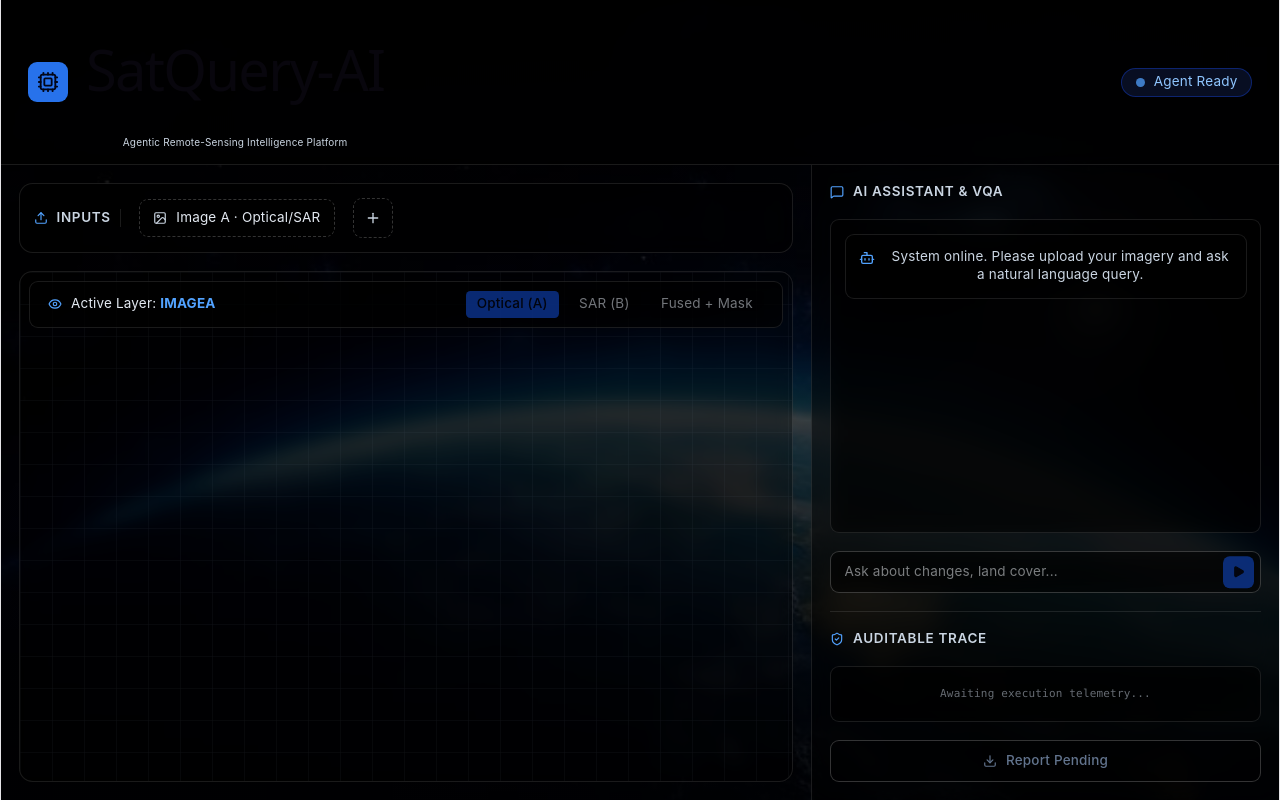
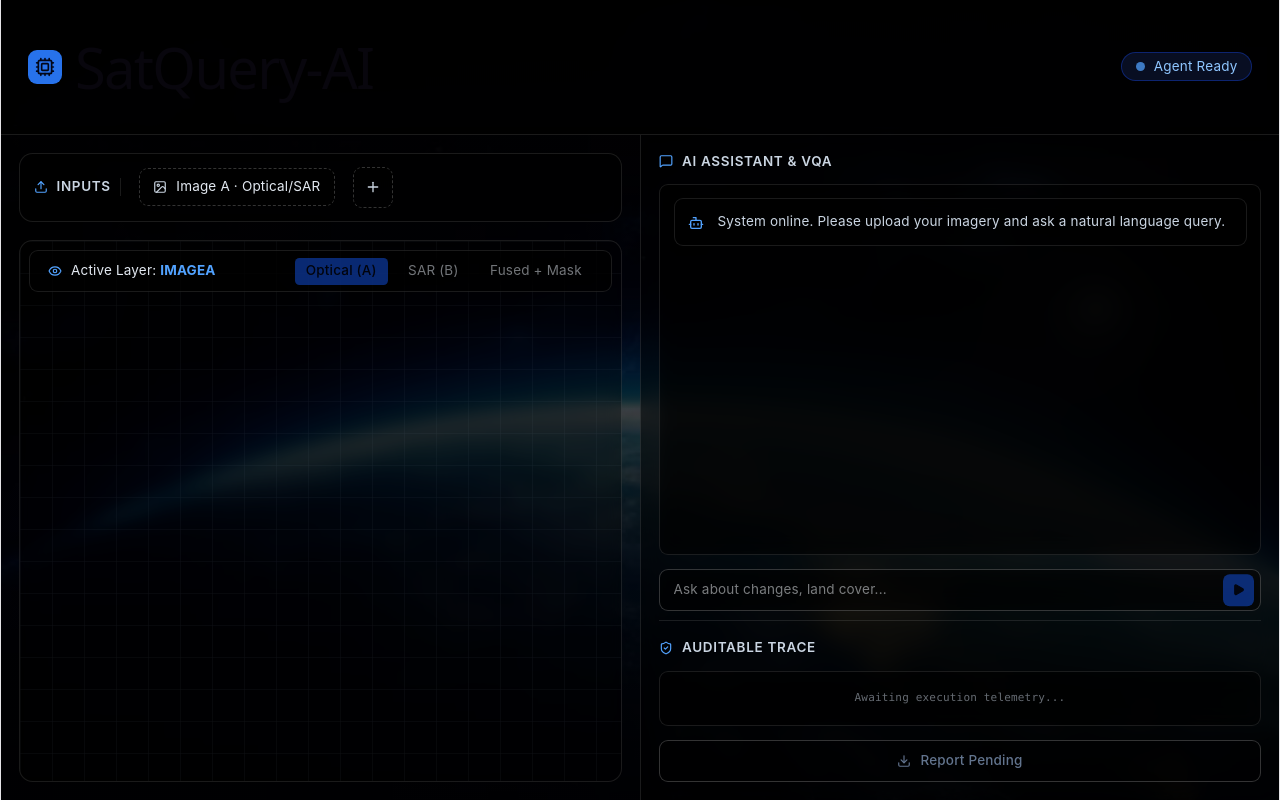
Before and after one commit to ruhaniraman/SatQuery-AI, a React app in the folder frontend/: page /dashboard in a window 1280 px wide. Built offline with nearby package versions, Linux system fonts and the light colour scheme; the HTML template or start-up script is replaced by a standard one.

Commit message:
frontend changes

```diff
--- a/frontend/src/Dashboard.jsx
+++ b/frontend/src/Dashboard.jsx
@@ -16,7 +16,7 @@ export default function SatQueryDashboard() {
   const [imageB, setImageB] = useState(null);
   const [previewA, setPreviewA] = useState(null);
   const [previewB, setPreviewB] = useState(null);
-  const [showImageB, setShowImageB] = useState(false); // NEW: Toggles Image B input
+  const [showImageB, setShowImageB] = useState(false);
 
   // Execution & Chat State
   const [isExecuting, setIsExecuting] = useState(false);
@@ -79,7 +79,11 @@ export default function SatQueryDashboard() {
 
       const data = await response.json();
       setExecutionResult(data);
-      setChatHistory(prev => [...prev, { role: 'ai', content: data.answer }]);
+
+      // Remove Markdown asterisks from the AI's answer
+      const cleanAnswer = data.answer.replace(/\*/g, '');
+
+      setChatHistory(prev => [...prev, { role: 'ai', content: cleanAnswer }]);
       setActiveLayer('evidence');
     } catch (err) {
       setError(err.message);
@@ -151,14 +155,14 @@ export default function SatQueryDashboard() {
 
       <div className="relative z-10 flex flex-col h-full">
 
-        <header className="flex items-center justify-between px-6 py-2 bg-black/50 backdrop-blur-md border-b border-white/10 shrink-0">
-          <div className="flex items-center space-x-4">
-            <div className="bg-blue-500/90 p-2 rounded-lg text-slate-950 font-bold">
-              <Cpu size={22} />
+        {/* Top Navbar - Pushed up with reduced padding */}
+        <header className="flex items-center justify-between px-6 py-1.5 bg-black/50 backdrop-blur-md border-b border-white/10 shrink-0">
+          <div className="flex items-center space-x-3">
+            <div className="bg-blue-500/90 p-1.5 rounded-lg text-slate-950 font-bold">
+              <Cpu size={20} />
             </div>
             <div>
-              <h1 className="text-2xl font-bold tracking-wide leading-none">SatQuery-AI</h1>
-              <p className="text-[10px] text-slate-300 mt-1">Agentic Remote-Sensing Intelligence Platform</p>
+              <h1 className="text-xl font-bold tracking-wide leading-none">SatQuery-AI</h1>
             </div>
           </div>
           <div className="flex items-center space-x-4 text-sm">
@@ -171,14 +175,14 @@ export default function SatQueryDashboard() {
 
         <div className="flex flex-1 overflow-hidden">
 
-          <main className="flex-1 flex flex-col overflow-hidden p-4 space-y-4">
+          {/* LEFT: Controls & Map - Set to exactly 50% width */}
+          <main className="w-1/2 flex flex-col overflow-hidden p-4 space-y-4">
 
             <div className="bg-black/50 backdrop-blur-md border border-white/10 rounded-xl p-3 flex items-center gap-4 shrink-0 overflow-x-auto">
               <div className="flex items-center gap-2 text-xs text-slate-300 font-semibold uppercase tracking-wider shrink-0 pr-2 border-r border-white/10">
                 <Upload size={14} className="text-blue-400" /> Inputs
               </div>
 
-              {/* Image A Upload */}
               <input
                 type="file"
                 accept="image/jpeg, image/png, image/webp, image/tiff, .tif"
@@ -194,7 +198,6 @@ export default function SatQueryDashboard() {
                 <span className="text-xs whitespace-nowrap">{imageA ? imageA.name : 'Image A · Optical/SAR'}</span>
               </div>
 
-              {/* Dynamic Image B Toggle */}
               {!showImageB ? (
                 <button
                   type="button"
@@ -237,8 +240,7 @@ export default function SatQueryDashboard() {
                 {renderCenterCanvas()}
               </div>
 
-              {/* Floating Top Bar on Map - Adjusted to top-2 to push it higher */}
-              <div className="absolute top-2 left-2 right-2 z-50 flex justify-between items-center bg-black/60 backdrop-blur-md border border-white/10 px-4 py-2 rounded-lg text-xs pointer-events-auto">
+              <div className="absolute top-2 left-2 right-2 z-50 flex justify-between items-center bg-black/60 backdrop-blur-md border border-white/10 px-4 py-1.5 rounded-lg text-xs pointer-events-auto">
                 <div className="flex items-center space-x-2 text-slate-200">
                   <Eye size={14} className="text-blue-400" />
                   <span>Active Layer: <strong className="text-blue-400 uppercase">{activeLayer}</strong></span>
@@ -270,14 +272,15 @@ export default function SatQueryDashboard() {
             </div>
           </main>
 
-          <section className="w-[26rem] bg-black/50 backdrop-blur-md border-l border-white/10 flex flex-col justify-between p-4 overflow-y-auto shrink-0">
+          {/* RIGHT: AI Assistant + Audit Trace - Set to exactly 50% width */}
+          <section className="w-1/2 bg-black/50 backdrop-blur-md border-l border-white/10 flex flex-col h-full p-4 shrink-0">
 
-            <div className="space-y-4 flex flex-col flex-1 overflow-hidden">
-              <h3 className="text-xs font-semibold uppercase tracking-wider text-slate-300 flex items-center shrink-0">
+            <div className="flex flex-col flex-1 min-h-0">
+              <h3 className="text-xs font-semibold uppercase tracking-wider text-slate-300 flex items-center shrink-0 mb-3">
                 <MessageSquare size={14} className="mr-2 text-blue-400" /> AI Assistant & VQA
               </h3>
 
-              <div className="bg-black/40 backdrop-blur-sm rounded-lg p-3 border border-white/10 flex-1 overflow-y-auto space-y-4 text-xs">
+              <div className="bg-black/40 backdrop-blur-sm rounded-lg p-3 border border-white/10 flex-1 min-h-0 overflow-y-auto space-y-4 text-xs mb-3">
 
                 {chatHistory.length === 0 && (
                   <div className="bg-black/30 backdrop-blur-sm p-3 rounded-lg border border-white/10 text-slate-300 flex items-start gap-3">
@@ -314,7 +317,7 @@ export default function SatQueryDashboard() {
                 )}
               </div>
 
-              <form onSubmit={handleRunPipeline} className="relative shrink-0">
+              <form onSubmit={handleRunPipeline} className="relative shrink-0 mb-2">
                 <input
                   type="text"
                   value={query}
@@ -333,12 +336,12 @@ export default function SatQueryDashboard() {
               </form>
             </div>
 
-            <div className="space-y-4 mt-4 pt-4 border-t border-white/10 shrink-0">
-              <h3 className="text-xs font-semibold uppercase tracking-wider text-slate-300 flex items-center">
+            <div className="pt-4 border-t border-white/10 shrink-0">
+              <h3 className="text-xs font-semibold uppercase tracking-wider text-slate-300 flex items-center mb-3">
                 <ShieldCheck size={14} className="mr-2 text-blue-400" /> Auditable Trace
               </h3>
 
-              <div className="bg-black/40 backdrop-blur-sm rounded-lg p-3 border border-white/10 text-[11px] space-y-1.5 text-slate-300 font-mono overflow-y-auto max-h-32">
+              <div className="bg-black/40 backdrop-blur-sm rounded-lg p-3 border border-white/10 text-[11px] space-y-1.5 text-slate-300 font-mono overflow-y-auto max-h-32 mb-3">
                 {executionResult?.agent_execution_trace ? (
                   <>
                     <p className="text-blue-400 truncate">ID: {executionResult.agent_execution_trace.pipeline_id}</p>
```
